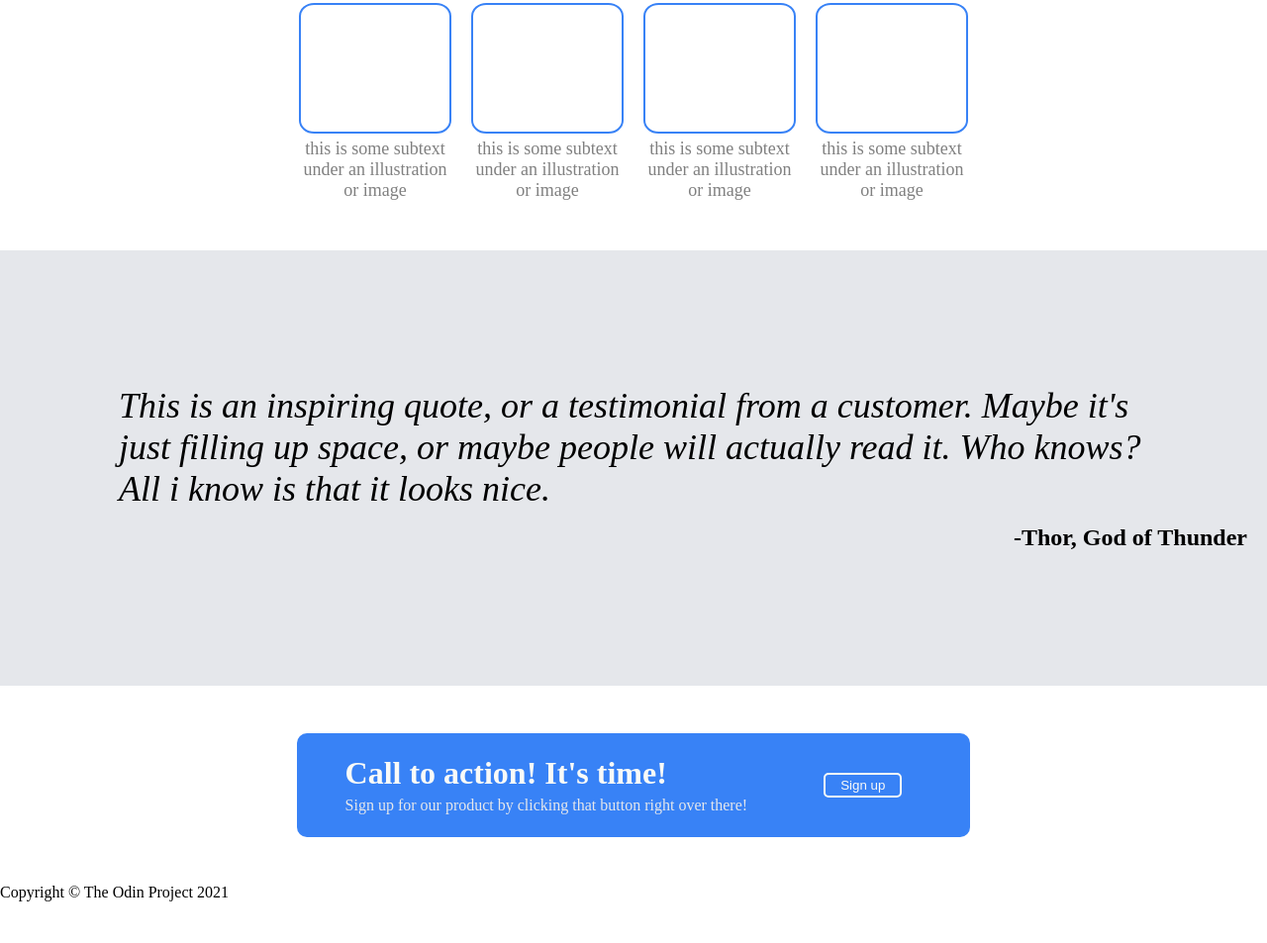
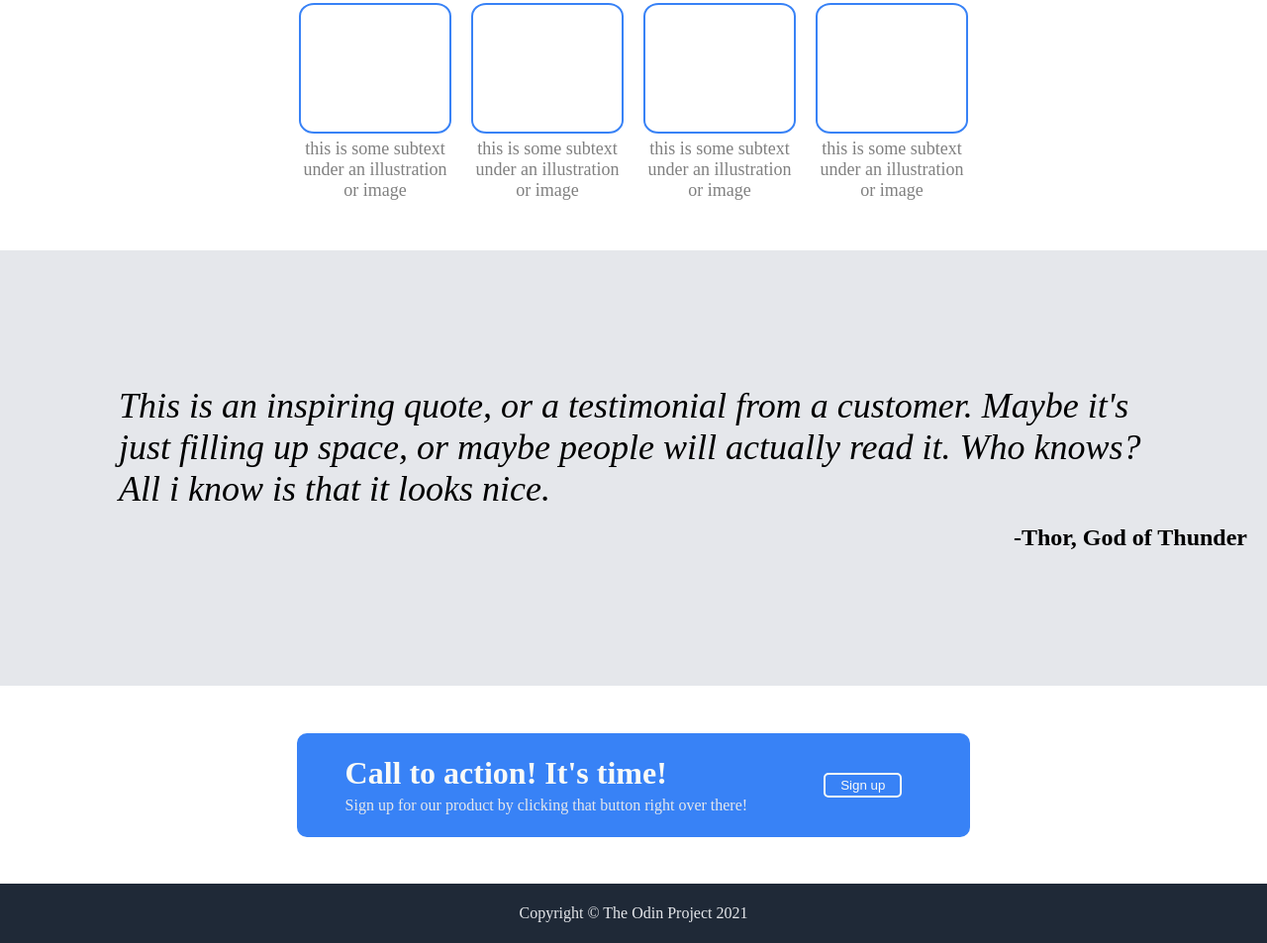
Before and after one commit to Btw23/landing-page, a plain HTML site: page index.html in a window 1280 px wide. Shown: the part 498-1451 px from the top of the page at 99% size. Before the commit the page ends 1409 px from the top, so only its background shows below. Drawn offline with Linux system fonts and the light colour scheme.

Commit message:
Style the footer

```diff
--- a/style.css
+++ b/style.css
@@ -200,3 +200,13 @@ a {
   border-radius: 5px;
   background-color: inherit;
 }
+
+.footer {
+  background-color: #1f2937;
+  color: #e5e7eb;
+  height: 60px;
+  display: flex;
+  justify-content: center;
+  align-items: center;
+  margin-top: auto;
+}
```
